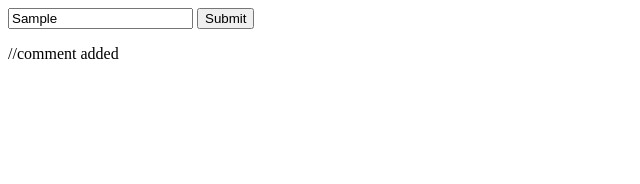
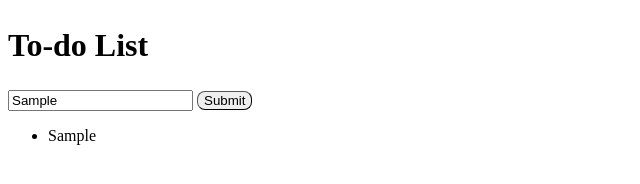
Before and after one commit to antonie-v/todoApp, a plain HTML site: page index.html in a window 1280 px wide. Both pictures are taken after typing "Sample" into the empty fields and a click on the button "Submit". Shown: the whole page, without its empty margins (0-640 px from the left). Drawn offline with Linux system fonts and the light colour scheme.

Commit message:
List items will populate. Added some CSS

```diff
--- a/index.html
+++ b/index.html
@@ -9,11 +9,11 @@
     <script src="/todo.js"></script>
 </head>
 <body>
-    <div class="container">
-        <label for="item"></label>
-        <input type="text" name="item" id="todoItem" placeholder="To-do item..." class="innerText">
-        <button id="btnSubmit">Submit</button>
-        <p class="printText"></p>
+    <div id="upperDiv" class="header">
+        <h2>To-do List</h2>
+        <input type="text" id="todoItem" placeholder="To-do item...">
+        <button id="btnSubmit" onclick="addItemFunction()">Submit</button>
+        <ul id="listItems"></ul>
     </div>
 </body>
-</html>  //comment added
+</html>
--- a/styles.scss
+++ b/styles.scss
@@ -1,14 +1,14 @@
-container {
-    //border: 1px solid black;
-    //background-color: gray;
+
+h2 {
+    font-size: 2em;
 }
 
-h1 {
-    font-weight: bold;
-    font-size: 3em;
+button:hover {
+    background: blue;
+    color: white;
 }
 
-.top {
-    border: 1px solid black;
-    background: gray;
+button {
+    border-radius: 8px;
+    border-width: 1px;
 }
--- a/todo.js
+++ b/todo.js
@@ -1,6 +1,9 @@
-let submitButton = document.getElementById('btnSubmit');
-submitButton.addEventListener('click', printFunction);
 
-function printFunction() {
-    innerText.innerHTML('Printed Text...');
+//function to add todo items as list
+function addItemFunction() {
+    let li = document.createElement("li");
+    let input = document.getElementById("todoItem").value;
+    let tn = document.createTextNode(input);
+    li.appendChild(tn);
+    document.getElementById('listItems').appendChild(li);
 }
```
Also changed, not shown: styles.css, 1 other file.
